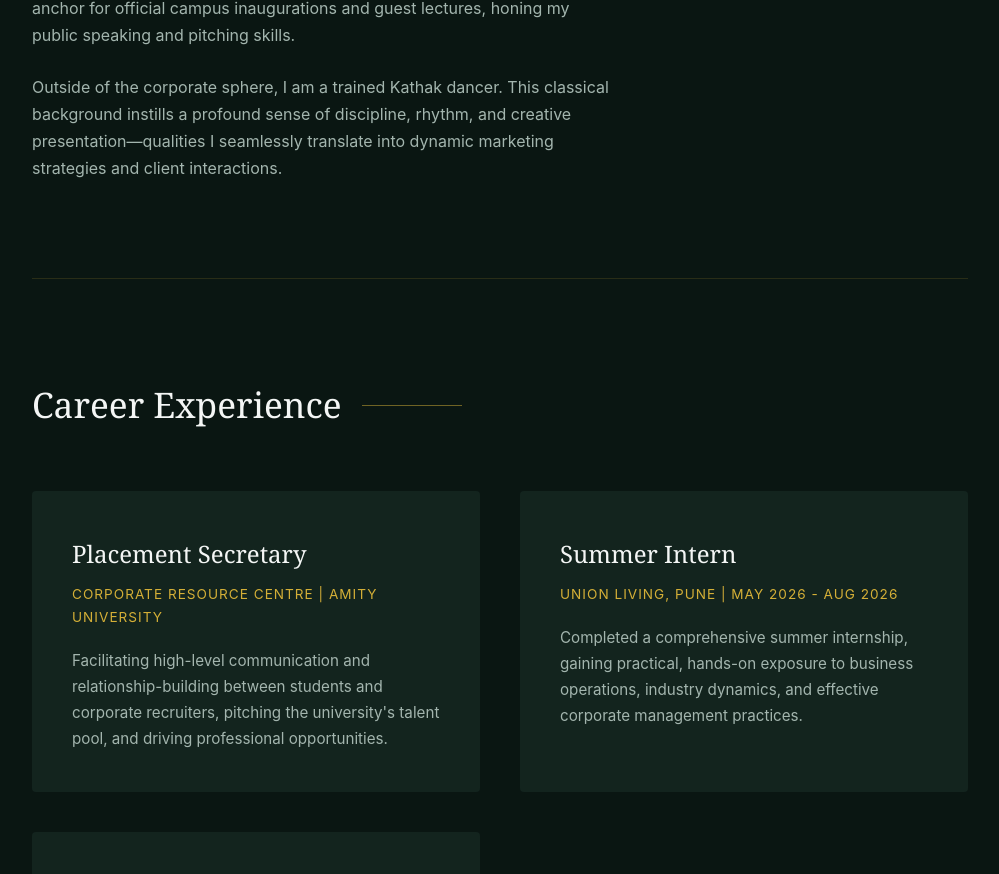
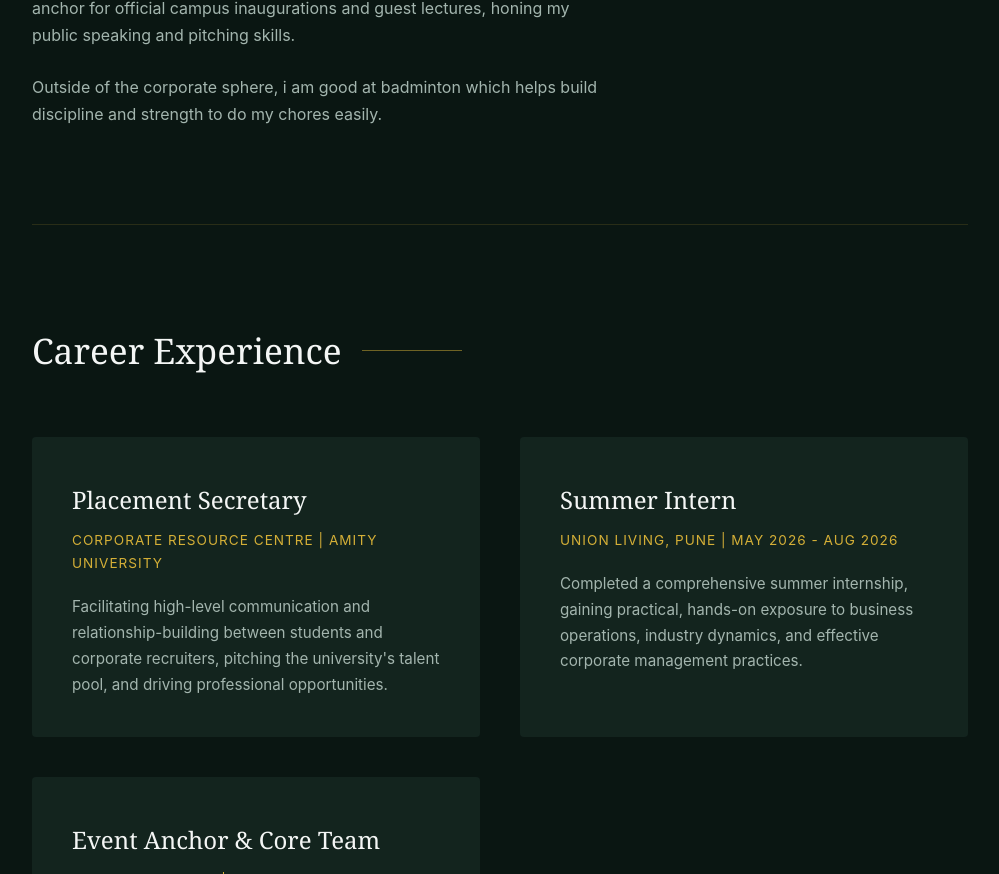
Before and after one commit to prakhars-galaxy/Prakhar-s-portfolio, a plain HTML site: page index.html in a window 1280 px wide. Shown: the part 1209-2083 px from the top of the page, without its empty margins (140-1139 px from the left). Drawn offline with Linux system fonts and the light colour scheme.

Commit message:
index.html

```diff
--- a/index.html
+++ b/index.html
@@ -281,7 +281,7 @@
                         Beyond the classroom, I am deeply involved in corporate communications and brand building. I author editorial introductions for university publications such as <em>Pratibimb</em> and <em>Business Quotient</em>, and regularly serve as the lead anchor for official campus inaugurations and guest lectures, honing my public speaking and pitching skills.
                     </p>
                     <p style="color: var(--text-muted);">
-                        Outside of the corporate sphere, I am a trained Kathak dancer. This classical background instills a profound sense of discipline, rhythm, and creative presentation—qualities I seamlessly translate into dynamic marketing strategies and client interactions.
+                        Outside of the corporate sphere, i am good at badminton which helps build discipline and strength to do my chores easily.
                     </p>
                 </div>
                 <div style="flex: 1; min-width: 250px;">
```
